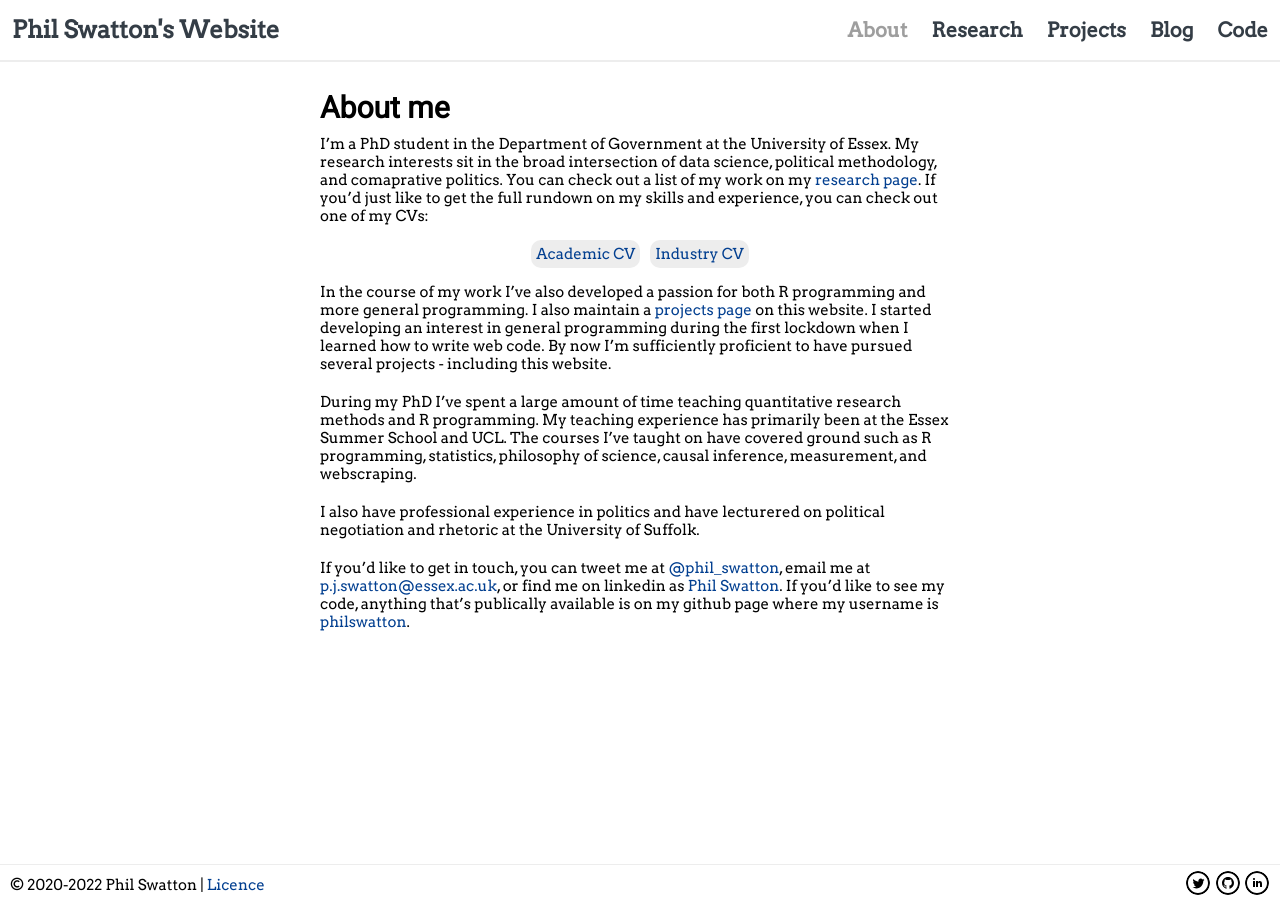
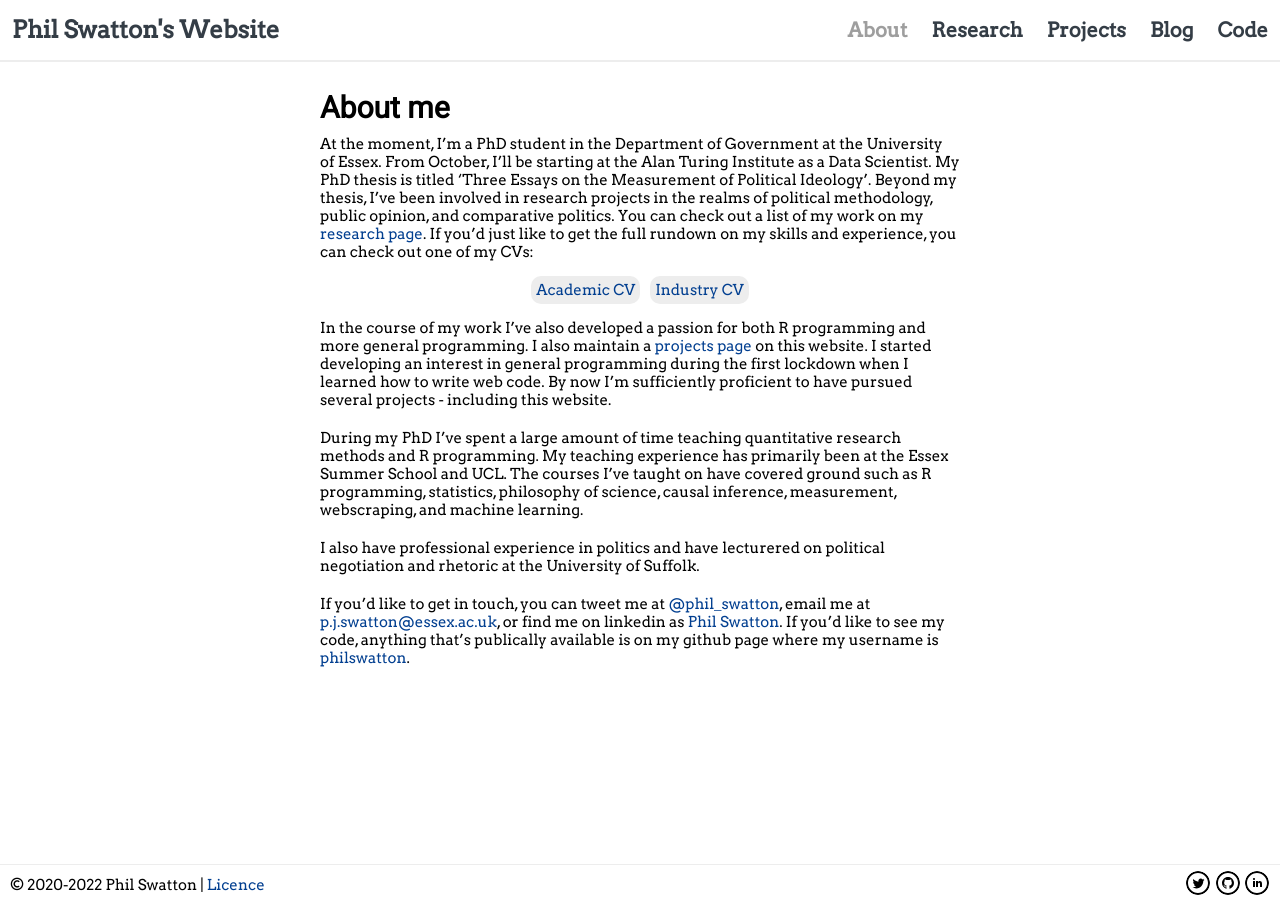
Before and after one commit to philswatton/philswatton.github.io, a Jekyll site: the page built from about.md, in a window 1280 px wide. Built offline with Jekyll 4.4.1, drawn with Linux system fonts in a browser that asks for light colours.

Commit message:
small update to about

```diff
--- a/about.md
+++ b/about.md
@@ -5,7 +5,7 @@ title: interests
 
 # About me
 
-I'm a PhD student in the Department of Government at the University of Essex. My research interests sit in the broad intersection of data science, political methodology, and comaprative politics. You can check out a list of my work on my [research page](/research)<!--, or a description of my interests on my [interests page](/interests)-->. If you'd just like to get the full rundown on my skills and experience, you can check out one of my CVs:
+At the moment, I'm a PhD student in the Department of Government at the University of Essex. From October, I'll be starting at the Alan Turing Institute as a Data Scientist. My PhD thesis is titled 'Three Essays on the Measurement of Political Ideology'. Beyond my thesis, I've been involved in research projects in the realms of political methodology, public opinion, and comparative politics. You can check out a list of my work on my [research page](/research)<!--, or a description of my interests on my [interests page](/interests)-->. If you'd just like to get the full rundown on my skills and experience, you can check out one of my CVs:
 
 <div class="cv-div">
     <a href="Phil_Swatton_Academic_CV.pdf">Academic CV</a>
@@ -14,7 +14,7 @@ I'm a PhD student in the Department of Government at the University of Essex. My
 
 In the course of my work I've also developed a passion for both R programming and more general programming. I also maintain a [projects page](/projects) on this website. I started developing an interest in general programming during the first lockdown when I learned how to write web code. By now I'm sufficiently proficient to have pursued several projects - including this website.
 
-During my PhD I've spent a large amount of time teaching quantitative research methods and R programming. My teaching experience has primarily been at the Essex Summer School and UCL. The courses I've taught on have covered ground such as R programming, statistics, philosophy of science, causal inference, measurement, and webscraping.
+During my PhD I've spent a large amount of time teaching quantitative research methods and R programming. My teaching experience has primarily been at the Essex Summer School and UCL. The courses I've taught on have covered ground such as R programming, statistics, philosophy of science, causal inference, measurement, webscraping, and machine learning.
 
 I also have professional experience in politics and have lecturered on political negotiation and rhetoric at the University of Suffolk.
 
```
